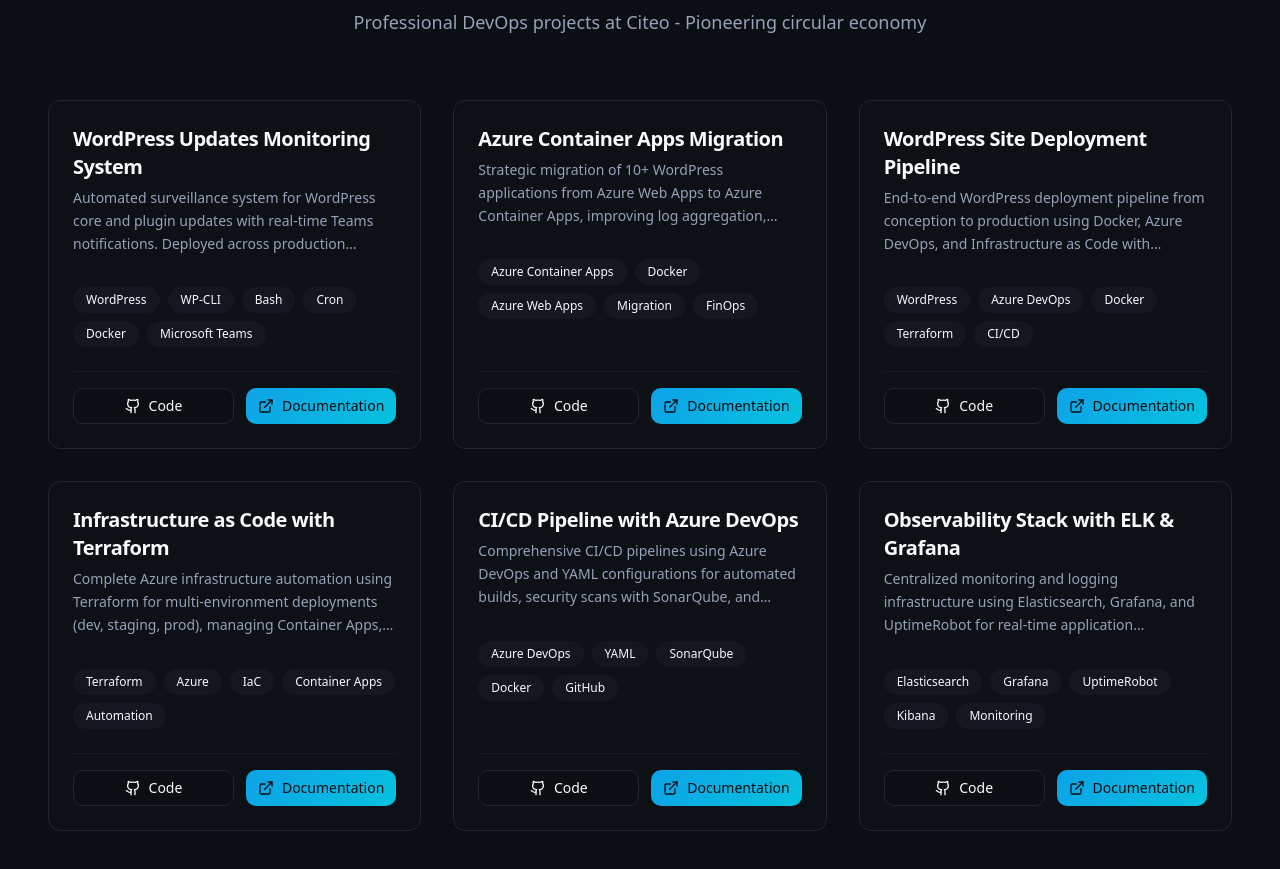
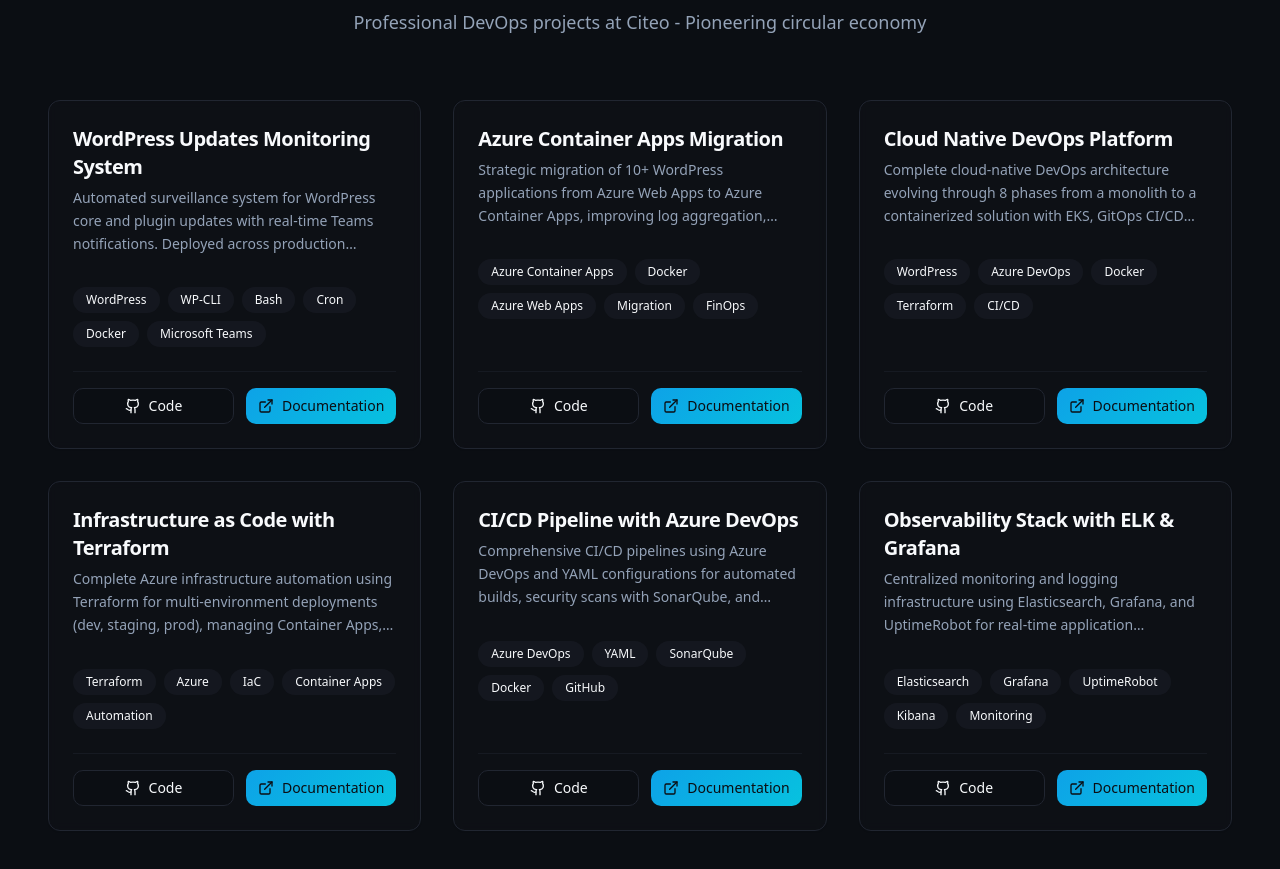
Before and after one commit to hachimmm/portfolio-hachim, a React (Vite) app: page / in a window 1280 px wide. Shown: the part 1720-2589 px from the top of the page. Built offline with nearby package versions, Linux system fonts and the light colour scheme; the HTML template or start-up script is replaced by a standard one.

Commit message:
Refactor project title and description

```diff
--- a/src/translations.ts
+++ b/src/translations.ts
@@ -32,8 +32,8 @@ export const translations = {
         description: "Strategic migration of 10+ WordPress applications from Azure Web Apps to Azure Container Apps, improving log aggregation, scalability, and reducing operational costs by 30%."
       },
       project3: {
-        title: "WordPress Site Deployment Pipeline",
-        description: "End-to-end WordPress deployment pipeline from conception to production using Docker, Azure DevOps, and Infrastructure as Code with automated testing and blue-green deployments."
+        title: "Cloud Native DevOps Platform",
+        description: "Complete cloud-native DevOps architecture evolving through 8 phases from a monolith to a containerized solution with EKS, GitOps CI/CD pipeline, ELK Stack monitoring and automated multi-environment management."
       },
       project4: {
         title: "Infrastructure as Code with Terraform",
@@ -126,8 +126,8 @@ export const translations = {
         description: "Migration stratégique de 10+ applications WordPress d'Azure Web Apps vers Azure Container Apps, améliorant l'agrégation des logs, la scalabilité et réduisant les coûts de 30%."
       },
       project3: {
-        title: "Pipeline de Déploiement WordPress",
-        description: "Pipeline de déploiement WordPress de bout en bout, de la conception à la production avec Docker, Azure DevOps, et Infrastructure as Code avec tests automatisés et déploiements blue-green."
+        title: "Plateforme DevOps Cloud Native",
+        description: "Architecture DevOps cloud native complète évoluant en 8 phases d'un monolithe vers une solution containerisée avec EKS, pipeline CI/CD GitOps, monitoring ELK Stack et gestion multi-environnements automatisée."
       },
       project4: {
         title: "Infrastructure as Code avec Terraform",
```
